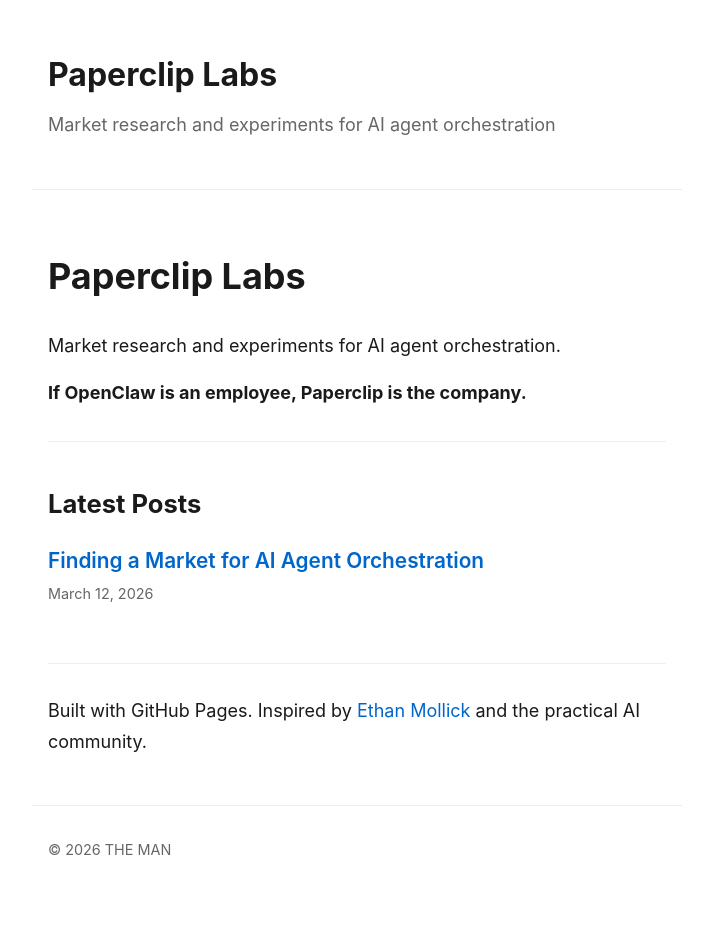
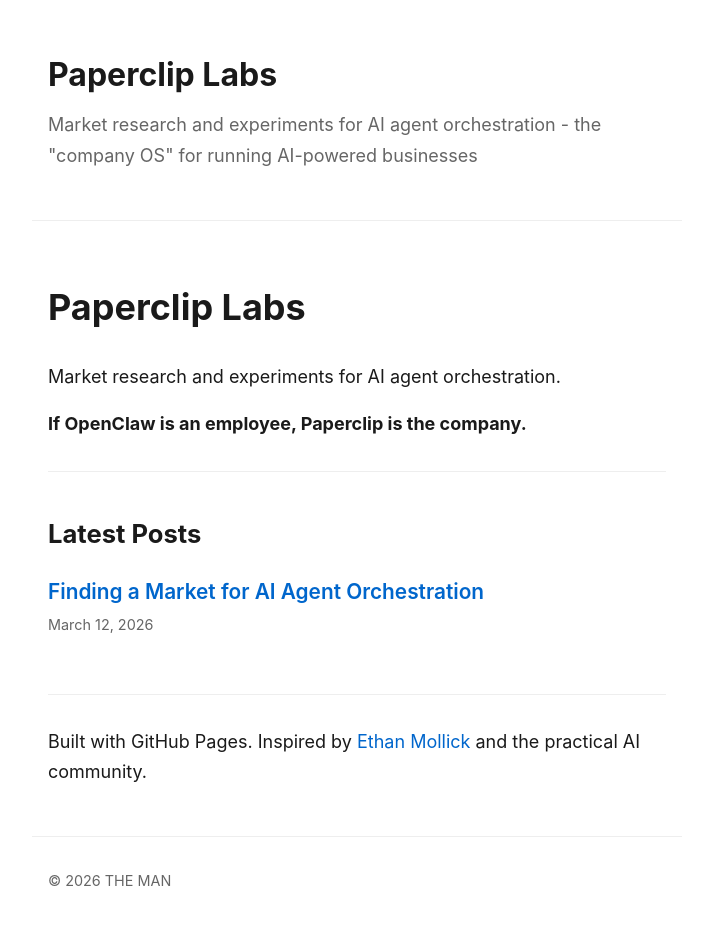
Before and after one commit to THE-MAN839/paperclip-labs, a Jekyll site: the page built from index.md, in a window 1280 px wide. Shown: the whole page, without its empty margins (283-996 px from the left). Built offline with Jekyll 4.4.1, drawn with Linux system fonts in a browser that asks for light colours; our own code applies the rules of GitHub Pages for plain Markdown files; before the commit the page ends 911 px from its top, so only the background shows below that.

Commit message:
Update config for GitHub Pages

```diff
--- a/_config.yml
+++ b/_config.yml
@@ -1,23 +1,9 @@
 title: Paperclip Labs
-description: Market research and experiments for AI agent orchestration
+description: Market research and experiments for AI agent orchestration - the "company OS" for running AI-powered businesses
 author: THE MAN
 email: riddleskindle@gmail.com
-baseurl: "" # the subpath of your site, e.g. /blog
-url: "" # the base hostname & protocol for your site, e.g. http://example.com
-twitter_username:
-github_username:
-
-# Build settings
-theme: minima
+url: "https://theman-pcl.github.io"
+baseurl: ""
+markdown: kramdown
 plugins:
   - jekyll-feed
-
-markdown: kramdown
-
-defaults:
-  - scope:
-      path: ""
-      type: "posts"
-    values:
-      layout: "post"
-      author: "THE MAN"
```
